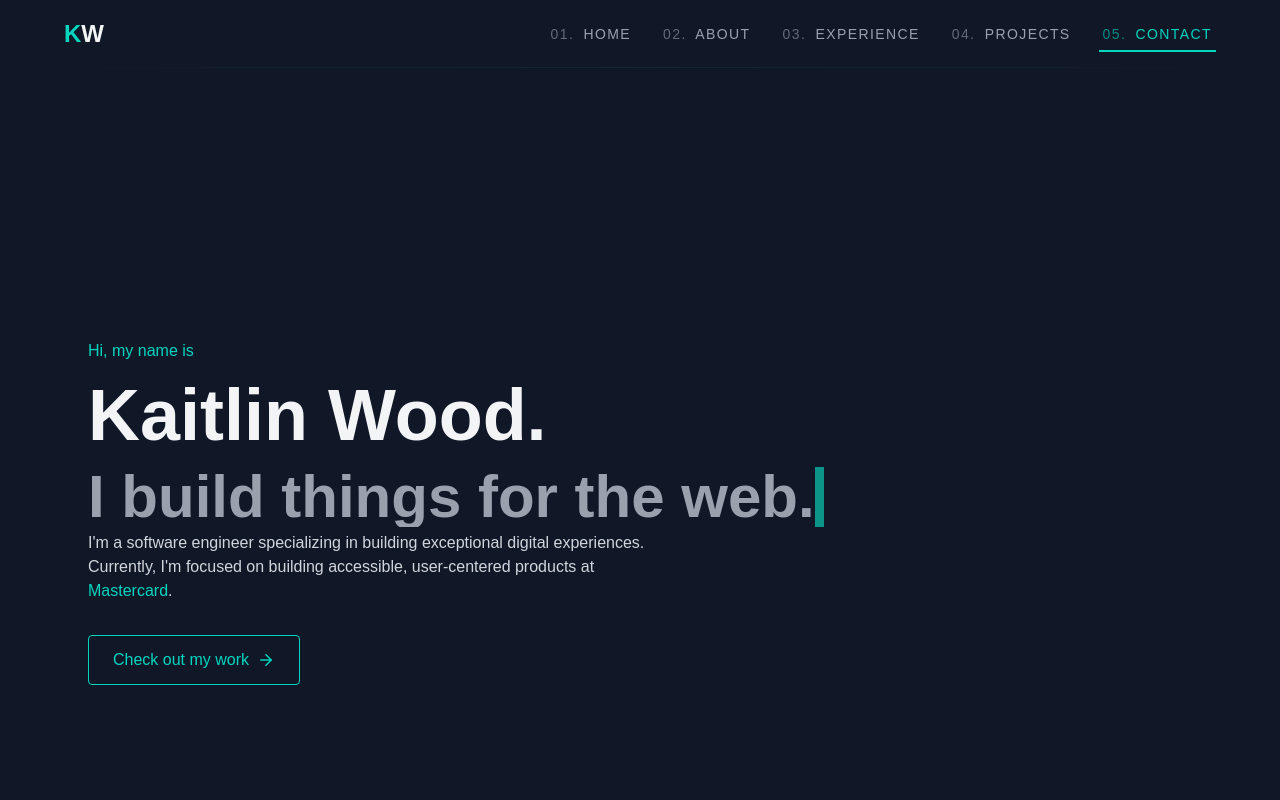
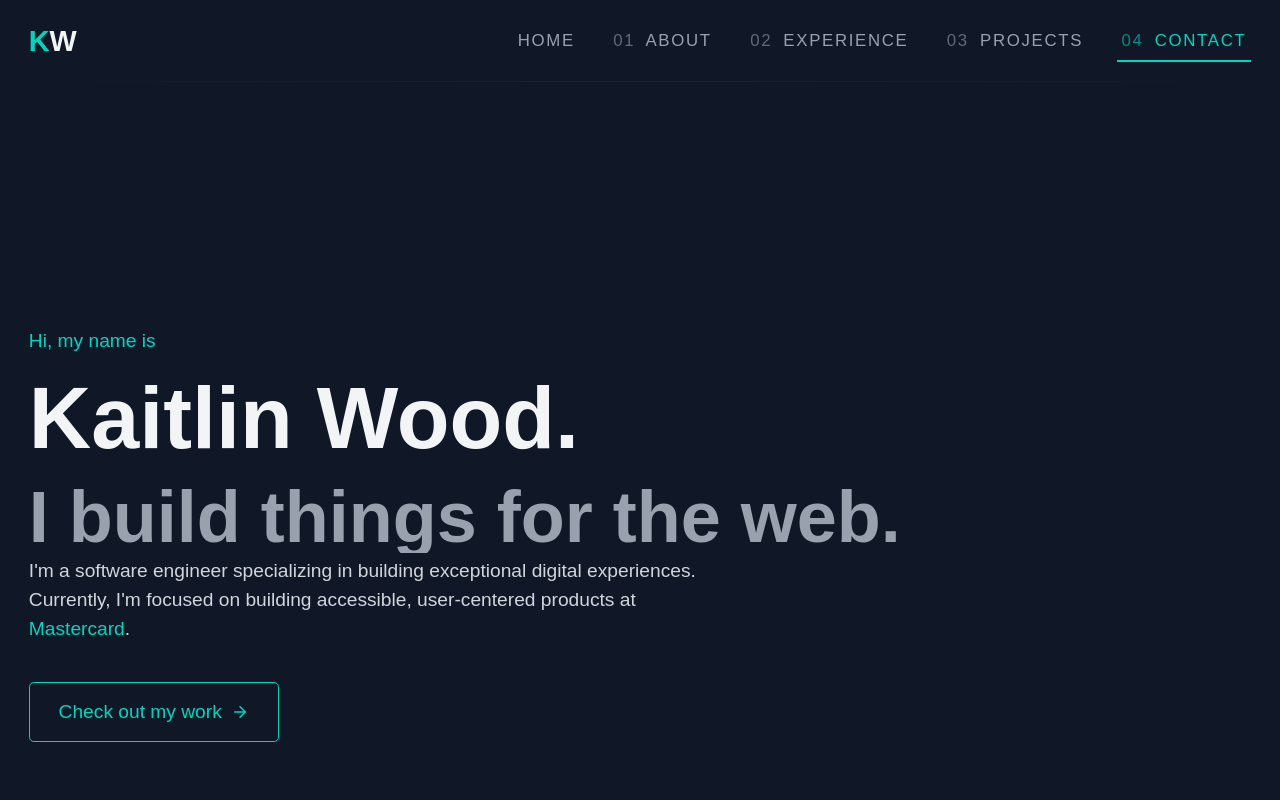
Before and after one commit to kaminjii/portfolio, a Next.js app: page / in a window 1280 px wide. Shown: the top 800 px of the page. Built offline with nearby package versions, Linux system fonts and the light colour scheme.

Commit message:
fix scroll to top button

```diff
--- a/src/app/globals.css
+++ b/src/app/globals.css
@@ -17,6 +17,10 @@
     --background: #0a0a0a;
     --foreground: #ededed;
   }
+}
+
+html {
+  font-size: larger;
 }
 
 body {
@@ -130,8 +134,7 @@ body {
   width: 0;
   height: 2px;
   display: block;
-  margin-top: 2px;
-  right: 0;
+  margin-top: 20px;
   @apply bg-teal-400;
   transition: width 0.3s ease;
 }
@@ -139,13 +142,12 @@ body {
 .link-underline:hover:after {
   width: 100%;
   left: 0;
-  right: auto;
 }
 
 /* Typing effect for hero section */
 @keyframes typing {
   from { width: 0 }
-  to { width: 100% }
+  to { width: 65% }
 }
 
 @keyframes blink-caret {
--- a/src/components/Footer.js
+++ b/src/components/Footer.js
@@ -28,9 +28,10 @@ const Footer = () => {
   return (
     <footer className="bg-gray-900 border-t border-gray-800 pt-10 pb-6 relative">
       {/* Scroll to top button */}
+      <div className='flex justify-end items-right pr-10'>
         <button
           onClick={scrollToTop}
-        className={`fixed bottom-6 right-6 p-3 rounded-full bg-teal-500/20 border border-teal-400 text-teal-400 transition-all duration-300 z-10
+          className={`p-3 rounded-full bg-teal-500/20 border border-teal-400 text-teal-400 transition-all duration-300 z-10
                     ${showScrollTop ? 'opacity-100 transform-none' : 'opacity-0 translate-y-10 pointer-events-none'}`}
           aria-label="Scroll to top"
         >
@@ -38,6 +39,7 @@ const Footer = () => {
             <path fillRule="evenodd" d="M14.707 12.707a1 1 0 01-1.414 0L10 9.414l-3.293 3.293a1 1 0 01-1.414-1.414l4-4a1 1 0 011.414 0l4 4a1 1 0 010 1.414z" clipRule="evenodd" />
           </svg>
         </button>
+      </div>
 
       {/* Social links */}
       <div className="flex justify-center mb-8">
--- a/src/components/Header.js
+++ b/src/components/Header.js
@@ -123,7 +123,7 @@ const handleNavClick = (section, e) => {
                 className={`group relative text-sm font-medium uppercase tracking-widest px-1 py-2 transition-all duration-300 ${activeSection === section ? 'text-teal-400' : 'text-gray-400 hover:text-white'}`}
                 style={{ transitionProperty: 'color, transform', transformStyle: 'preserve-3d' }}
               >
-                <span className="opacity-60 mr-1">0{index + 1}.</span> {section}
+                {section !== 'home' && <span className="opacity-60 mr-1">0{index}</span>} {section}
                 <span className={`absolute left-0 bottom-0 w-0 h-0.5 bg-teal-400 transition-all duration-300 ${activeSection === section ? 'w-full' : 'group-hover:w-full'}`}></span>
               </button>
             ))}
```
Lines whose indentation alone changed are shown as unchanged.
